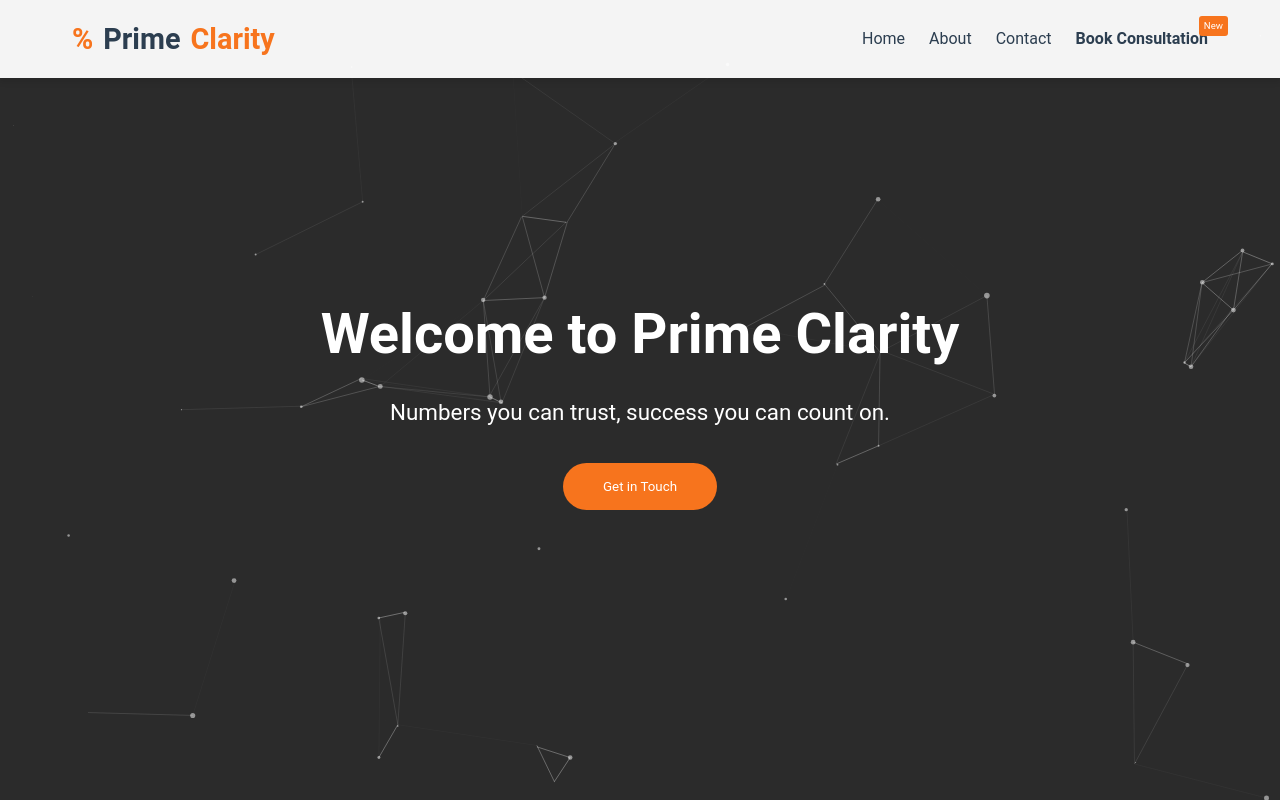
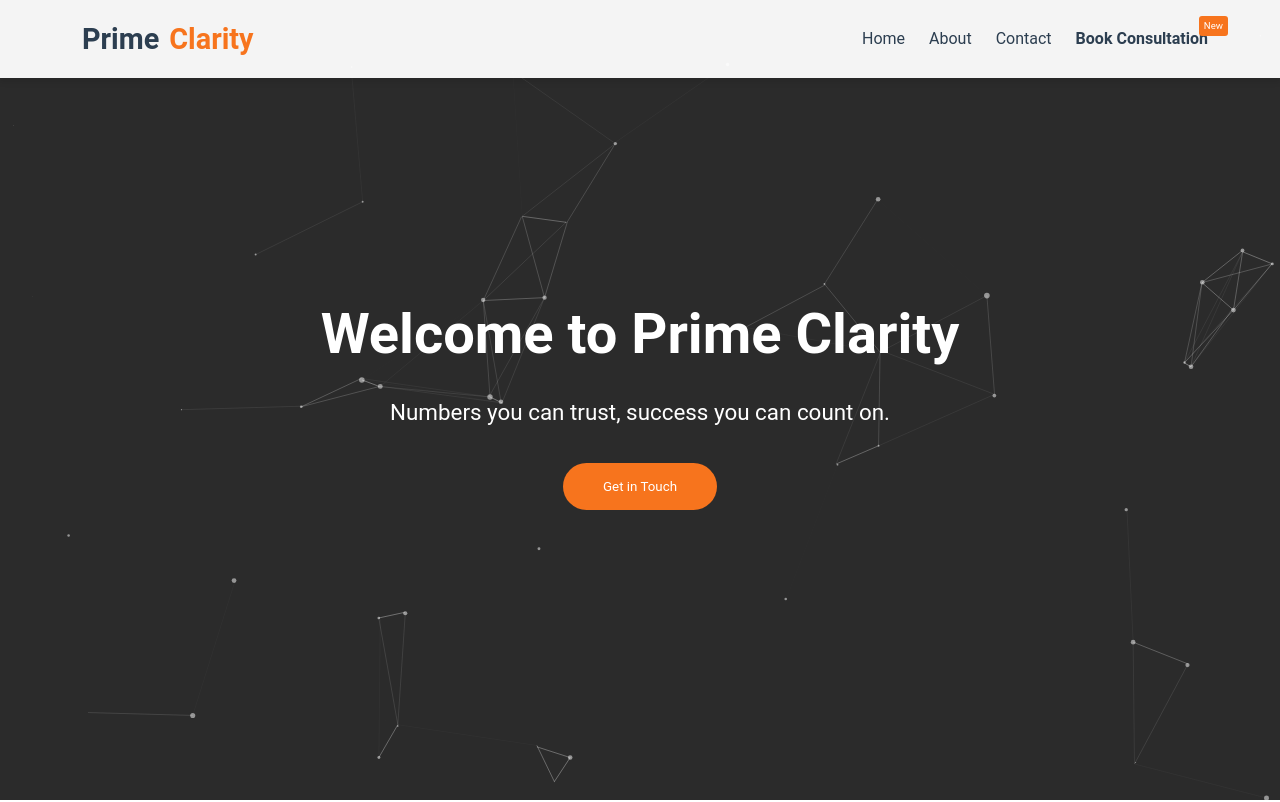
Before and after one commit to primeclarity/financing, a plain HTML site: page index.html in a window 1280 px wide. Shown: the top 802 px of the page. Drawn offline with nearby package versions, Linux system fonts and the light colour scheme; placeholder pictures from the web are drawn by us.

Commit message:
removed percentage

```diff
--- a/index.html
+++ b/index.html
@@ -13,7 +13,7 @@
   <nav class="navbar">
     <div class="navbar-container">
       <a href="#home" class="logo">
-        <span><p>%</p></span>
+        <span></span>
         Prime<span>Clarity</span>
       </a>
       <div class="mobile-menu-toggle">
```
